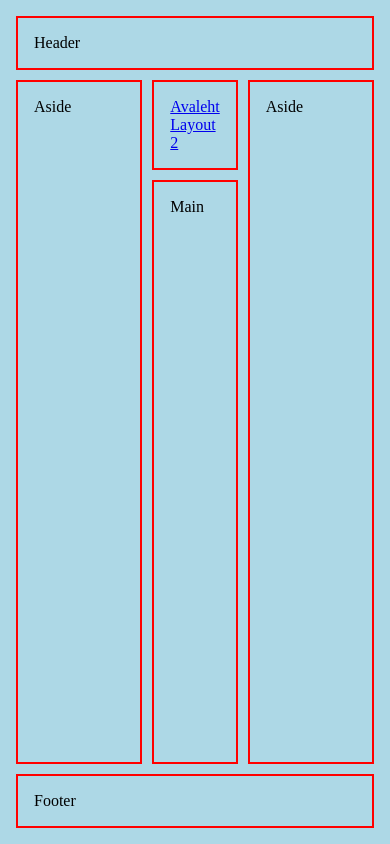
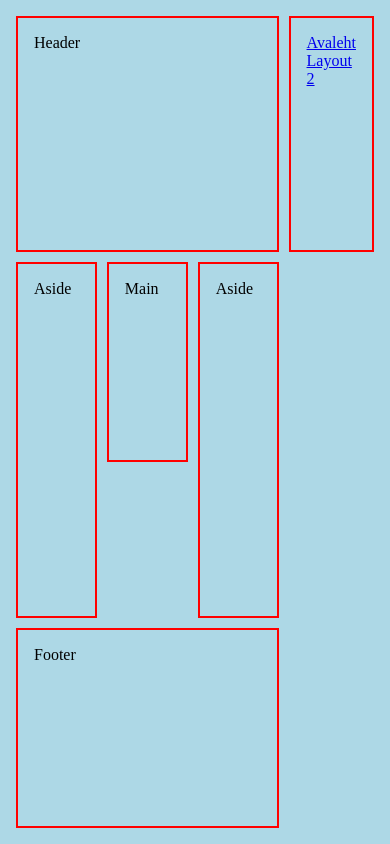
Before and after one commit to TonyVoro/grid-start, a plain HTML site: page second-layout.html in a window 390 px wide. Drawn offline with Linux system fonts and the light colour scheme.

Commit message:
Second layout and media

```diff
--- a/second-layout.css
+++ b/second-layout.css
@@ -12,6 +12,13 @@
     min-height: 100vh;
     padding: 1rem;
     gap: 10px;
+}
+
+@media screen and (max-width: 600px) {
+    .second-layout {
+        grid-template-columns: repeat(4, 1fr);
+        grid-template-rows: unset;
+    }
 }
 
 header, footer {
```
